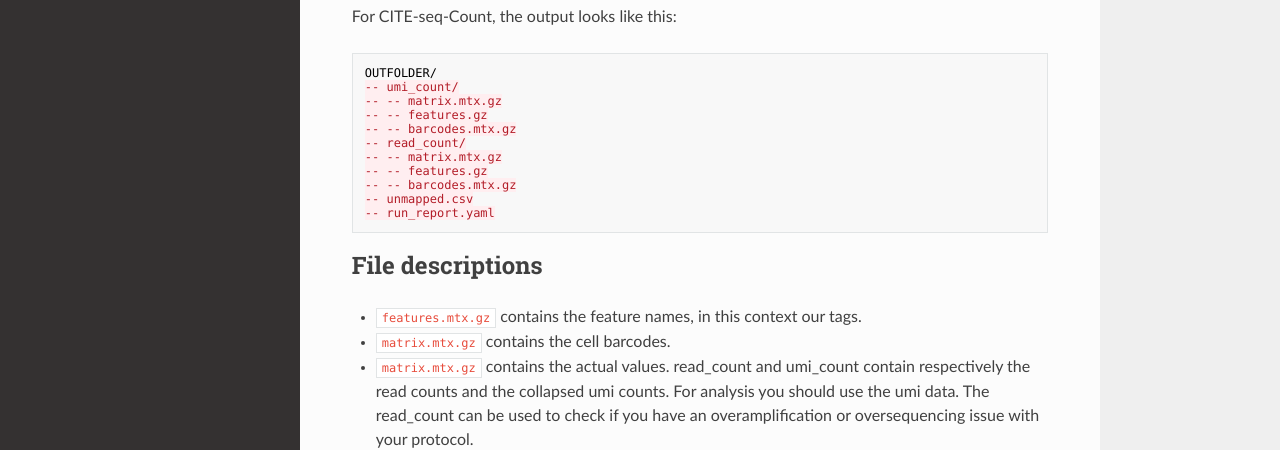
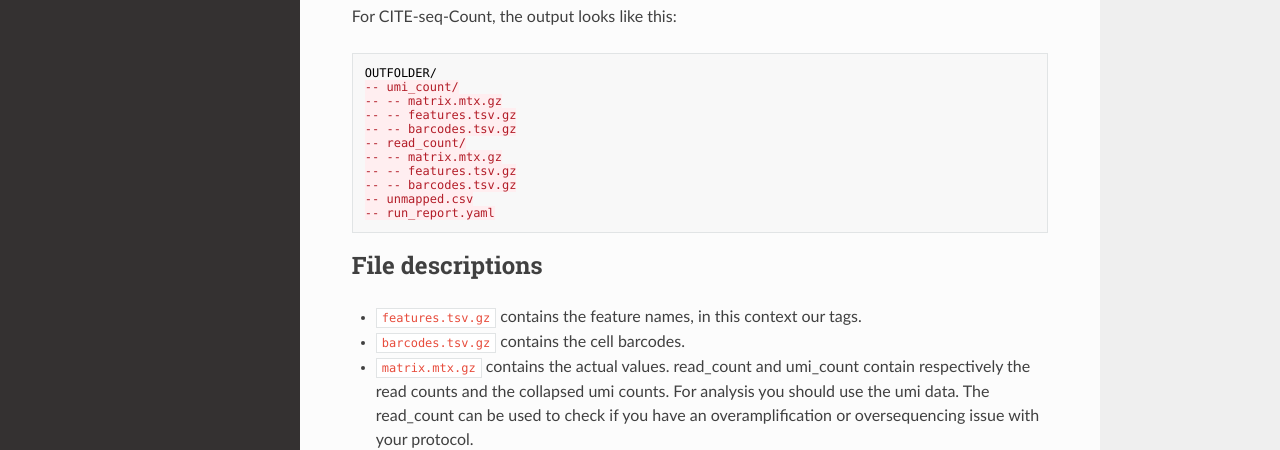
Before and after one commit to Hoohm/CITE-seq-Count, an MkDocs documentation site: the page built from docs/docs/Reading-the-output.md, in a window 1280 px wide and 900 px high. Shown: the part 294-744 px from the top of the window. Built offline with MkDocs 1.6.1, drawn with Linux system fonts in a browser that asks for light colours; nearby versions of some CDN libraries.

Commit message:
Corrected reference to output filenames

````diff
--- a/docs/docs/Reading-the-output.md
+++ b/docs/docs/Reading-the-output.md
@@ -11,12 +11,12 @@
 OUTFOLDER/
 -- umi_count/
 -- -- matrix.mtx.gz
--- -- features.gz
--- -- barcodes.mtx.gz
+-- -- features.tsv.gz
+-- -- barcodes.tsv.gz
 -- read_count/
 -- -- matrix.mtx.gz
--- -- features.gz
--- -- barcodes.mtx.gz
+-- -- features.tsv.gz
+-- -- barcodes.tsv.gz
 -- unmapped.csv
 -- run_report.yaml
 ```
@@ -24,8 +24,8 @@
 File descriptions
 -------------------
 
-* `features.mtx.gz` contains the feature names, in this context our tags.
-* `matrix.mtx.gz` contains the cell barcodes.
+* `features.tsv.gz` contains the feature names, in this context our tags.
+* `barcodes.tsv.gz` contains the cell barcodes.
 * `matrix.mtx.gz` contains the actual values.
 read_count and umi_count contain respectively the read counts and the collapsed umi counts. For analysis you should use the umi data. The read_count can be used to check if you have an overamplification or oversequencing issue with your protocol.
 * `unmapped.csv` contains the top N tags that haven't been mapped.
````
